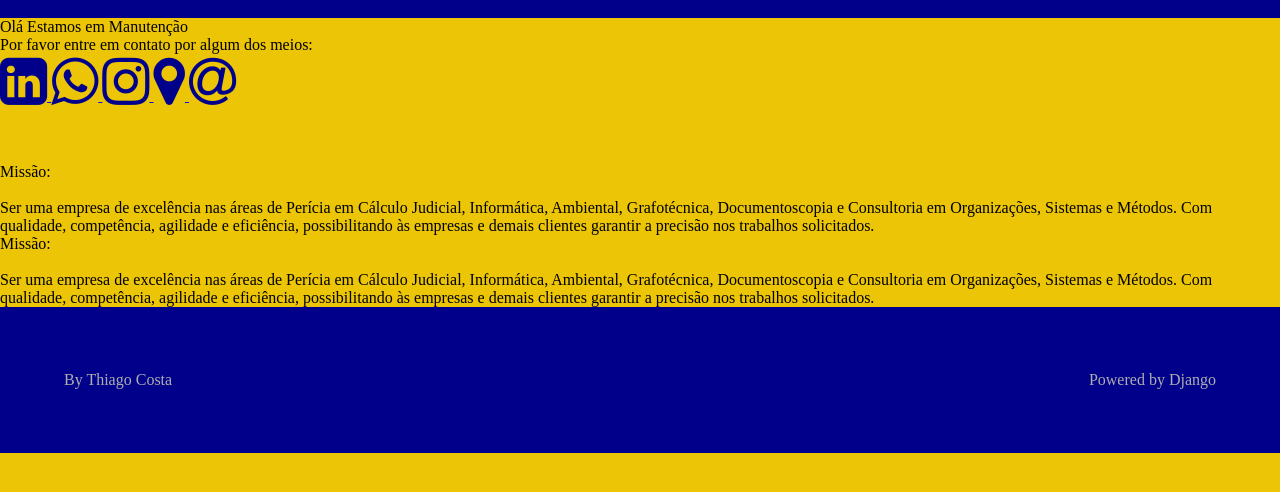
After one commit to ThiagoCostaD/SitePaulo, a Django app: template sitepc/templates/sitepc/pages/manutencao.html in a window 1280 px wide. The commit adds this page. Shown: the top 492 px of the page. Run offline with Django 4.2, Linux system fonts and the light colour scheme; the template is opened without the code that fills it, so the values that code supplies are empty.

Commit message:
criando parciais

```diff
--- a/sitepc/templates/sitepc/manutencao.html
+++ b/sitepc/templates/sitepc/pages/manutencao.html
@@ -1,22 +1,9 @@
-<!DOCTYPE html>
-<html lang="pt-BR">
-
-<head>
-    <meta charset="UTF-8">
-    <meta http-equiv="X-UA-Compatible" content="IE=edge">
-    <meta name="viewport" content="width=device-width, initial-scale=1.0">
-    <link rel="stylesheet" href="https://cdnjs.cloudflare.com/ajax/libs/font-awesome/6.4.0/css/all.min.css"
-        integrity="sha512-iecdLmaskl7CVkqkXNQ/ZH/XLlvWZOJyj7Yy7tcenmpD1ypASozpmT/E0iPtmFIB46ZmdtAc9eNBvH0H/ZpiBw=="
-        crossorigin="anonymous" referrerpolicy="no-referrer" />
-    <link rel="stylesheet" href="https://cdnjs.cloudflare.com/ajax/libs/font-awesome/4.7.0/css/font-awesome.min.css">
-    <link rel="stylesheet" href="assets/css/manutencao.css">
-    <title>Site em Manutenção</title>
-</head>
+{% include 'sitepc/partials/head.html' %}
 
 <body>
     <header class="main-header-containe">
         <div class="main-heade containe">
-            <img src="img/Logo1.png" alt="logo">
+            <img src="" alt="">
         </div>
     </header>
     </div>
@@ -78,15 +65,6 @@
     </main>
 
 </body>
-<footer class="main-footer">
-    <div class="developer">
-        <a href="https://www.linkedin.com/in/thiagocostadiniz/" target="_blank" rel="noreferrer noopener">By Thiago
-            Costa</a>
-    </div>
-
-    <div class="powered">
-        <a href="https://www.djangoproject.com/" target="_blank" rel="noreferrer noopener">Powered by Django</a>
-    </div>
-</footer>
+{% include 'sitepc/partials/footer.html' %}
 
 </html>
--- /dev/null
+++ b/sitepc/templates/sitepc/partials/footer.html
@@ -0,0 +1,11 @@
+
+<footer class="main-footer">
+    <div class="developer">
+        <a href="https://www.linkedin.com/in/thiagocostadiniz/" target="_blank" rel="noreferrer noopener">By Thiago
+            Costa</a>
+    </div>
+
+    <div class="powered">
+        <a href="https://www.djangoproject.com/" target="_blank" rel="noreferrer noopener">Powered by Django</a>
+    </div>
+</footer>
--- /dev/null
+++ b/sitepc/templates/sitepc/partials/head.html
@@ -0,0 +1,92 @@
+<!DOCTYPE html>
+<html lang="pt-BR">
+
+<head>
+    <meta charset="UTF-8">
+    <meta http-equiv="X-UA-Compatible" content="IE=edge">
+    <meta name="viewport" content="width=device-width, initial-scale=1.0">
+    <link rel="stylesheet" href="https://cdnjs.cloudflare.com/ajax/libs/font-awesome/6.4.0/css/all.min.css"
+        integrity="sha512-iecdLmaskl7CVkqkXNQ/ZH/XLlvWZOJyj7Yy7tcenmpD1ypASozpmT/E0iPtmFIB46ZmdtAc9eNBvH0H/ZpiBw=="
+        crossorigin="anonymous" referrerpolicy="no-referrer" />
+    <link rel="stylesheet" href="https://cdnjs.cloudflare.com/ajax/libs/font-awesome/4.7.0/css/font-awesome.min.css">
+
+    <link rel="preconnect" href="https://fonts.googleapis.com">
+    <link rel="preconnect" href="https://fonts.gstatic.com" crossorigin>
+    <link href="https://fonts.googleapis.com/css2?family=Roboto+Slab:wght@900&display=swap" rel="stylesheet">
+    <style>
+        :root {
+            --color-one: rgb(235, 197, 6);
+            --color-two: darkblue;
+            --color-white: #fff;
+            --color-black: #000;
+
+            --color-gray-0: #f9f9f9;
+            --color-gray-1: #e0e0e0;
+            --color-gray-2: #c7c7c7;
+            --color-gray-3: #aeaeae;
+            --color-gray-4: #959595;
+            --color-gray-5: #7d7d7d;
+            --color-gray-6: #646464;
+            --color-gray-7: #4b4b4b;
+            --color-gray-8: #323232;
+            --color-gray-9: #191919;
+
+            --font-primary: sans-serif;
+            --font-headings: 'Roboto Slab', serif;
+
+            --spacing-gutter-medium: 3rem;
+            --spacing-gutter-large: 4rem;
+        }
+
+        * {
+            padding: 0;
+            margin: 0;
+            box-sizing: border-box;
+        }
+
+        body {
+            background: var(--color-one);
+        }
+
+        .containe {
+            max-width: 1400px;
+            margin: 0 auto;
+        }
+
+        .main-header-containe {
+            background: darkblue;
+        }
+
+        .fa:hover {
+            opacity: 0.7;
+        }
+
+        .fa {
+            font-size: 55px;
+            color: var(--color-two);
+            text-align: center;
+            text-decoration: none;
+            border: 11px;
+            ;
+        }
+
+        .main-footer {
+            display: flex;
+            align-items: center;
+            justify-content: space-between;
+            background: darkblue;
+            color: var(--color-two);
+            padding: var(--spacing-gutter-large);
+        }
+
+        .main-footer a {
+            color: var(--color-gray-3);
+            text-decoration: none;
+        }
+
+        .main-footer a:hover {
+            filter: brightness(0.8);
+        }
+    </style>
+    <title>Site em Manutenção</title>
+</head>
```
Also changed, not shown: sitepc/views.py (+9 -9 lines), sitepc/templates/sitepc/assets/img/Logo.png (renamed from sitepc/templates/sitepc/img/Logo.png), sitepc/templates/sitepc/assets/img/Logo1.png (renamed from sitepc/templates/sitepc/img/Logo1.png), sitepc/templates/sitepc/assets/img/Logo2.png (renamed from sitepc/templates/sitepc/img/Logo2.png), sitepc/templates/sitepc/assets/img/LogoPC.jpeg (renamed from sitepc/templates/sitepc/img/LogoPC.jpeg), sitepc/templates/sitepc/img/email.png (deleted), sitepc/templates/sitepc/img/instagram.png (deleted), sitepc/templates/sitepc/img/linkedin.png (deleted), sitepc/templates/sitepc/img/maps.png (deleted), sitepc/templates/sitepc/img/whatsapp.png (deleted).
